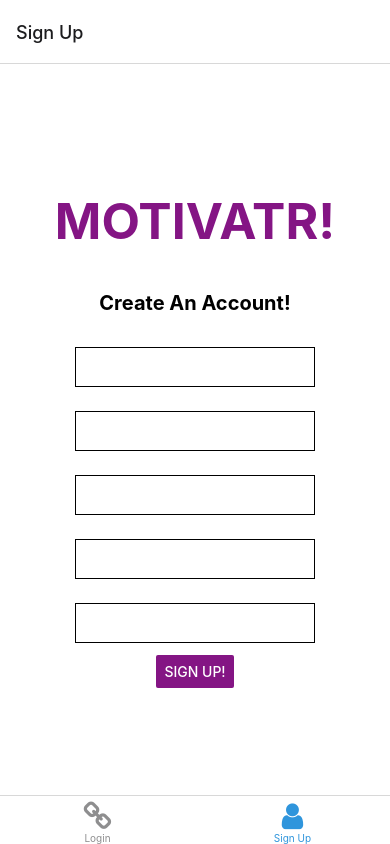
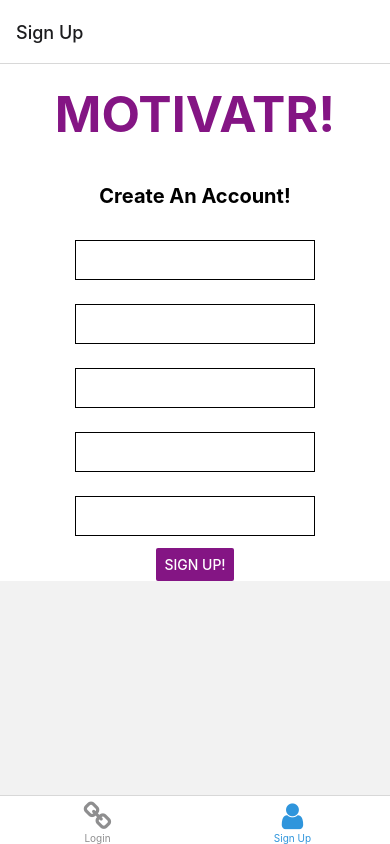
Before and after one commit to clouds16/capstone-mobileapp, a React Native app: screen /Signup in a window 390 px wide. Built offline with nearby package versions, Linux system fonts and the light colour scheme.

Commit message:
scrollview change

```diff
--- a/screens/SignupScreen.tsx
+++ b/screens/SignupScreen.tsx
@@ -1,6 +1,6 @@
 import * as React  from 'react';
 import {useState , useContext } from 'react'
-import { StyleSheet , Button, TextInput  , Alert } from 'react-native';
+import { StyleSheet , Button, TextInput  , Alert , ScrollView } from 'react-native';
 
 import EditScreenInfo from '../components/EditScreenInfo';
 import { Text, View } from '../components/Themed';
@@ -45,7 +45,8 @@ export default function TabOneScreen({ navigation }: any) {
   }
 
   return (
-    <View style={styles.container}>
+    <ScrollView>
+      <View style={styles.container}>
       <Text style={styles.logo} > MOTIVATR! </Text>
       <Text style={styles.title}>Create An Account!</Text>
 
@@ -93,6 +94,8 @@ export default function TabOneScreen({ navigation }: any) {
 
 
     </View>
+    </ScrollView>
+
   );
 }
 
```
